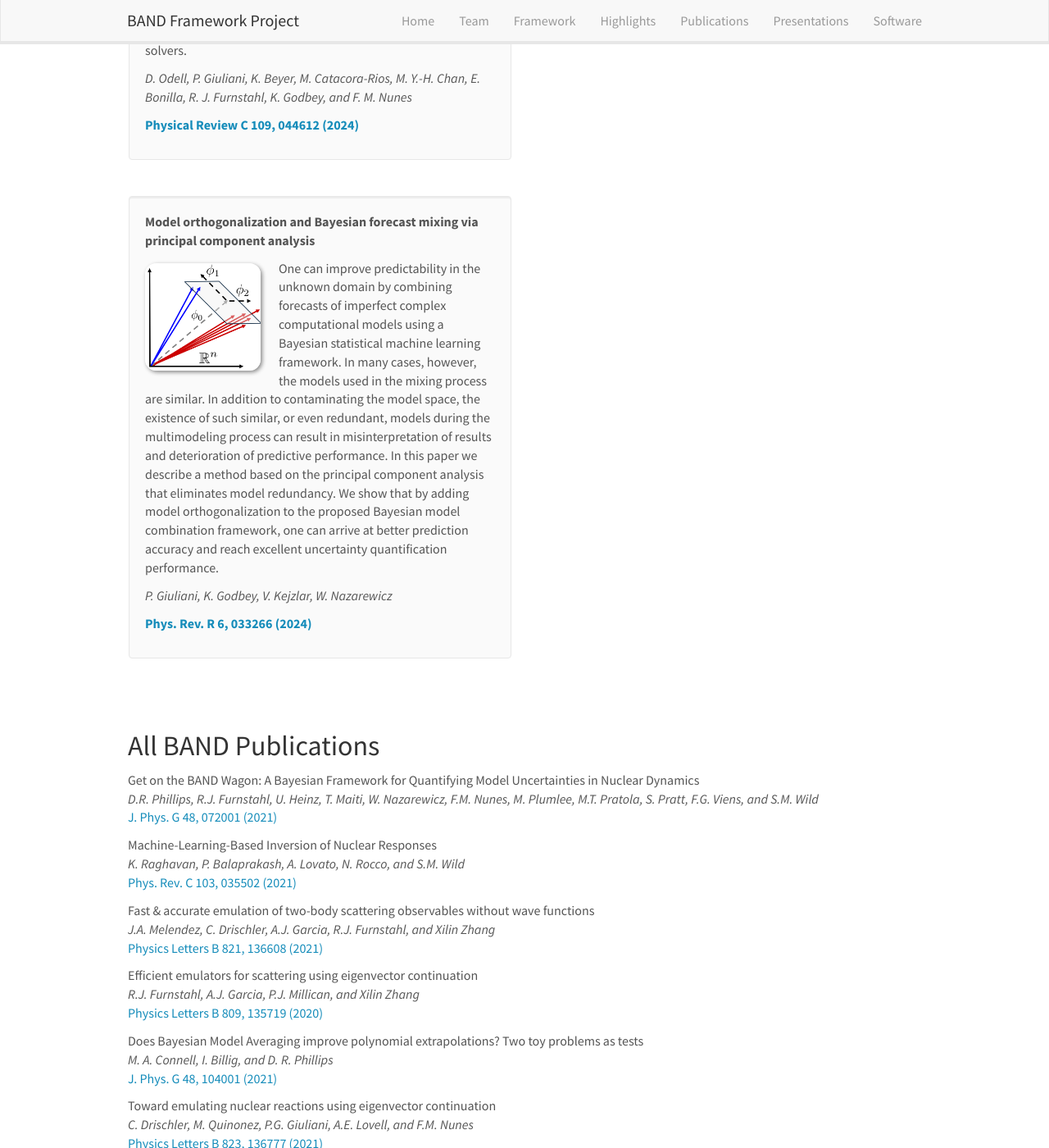
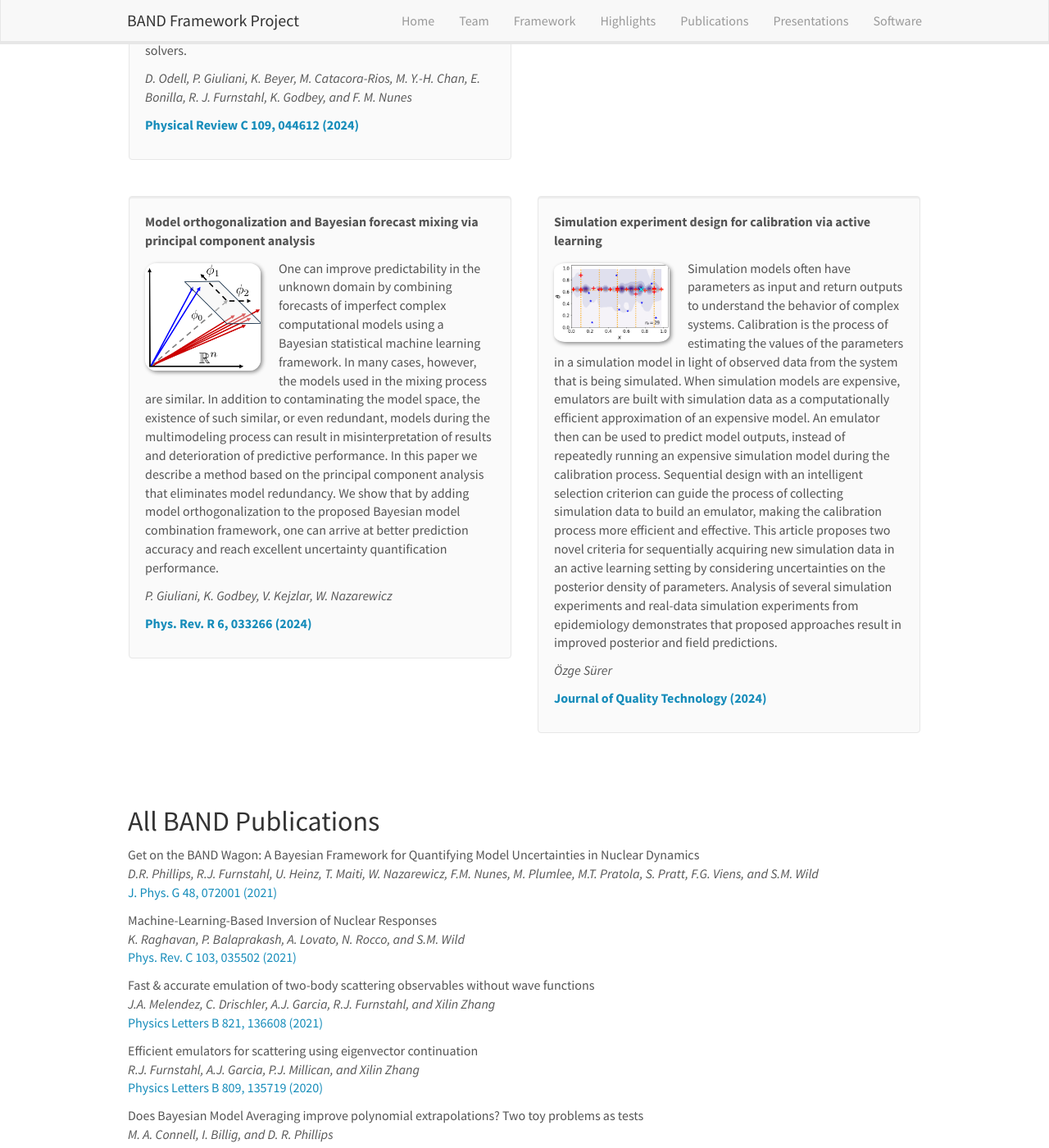
Before and after one commit to bandframework/bandframework.github.io, a Jekyll site: the page built from _pages/publications.md, in a window 1280 px wide and 1400 px high, scrolled down 13893 px. Shown: the whole window at 82% size. Built offline with Jekyll 4.4.1, drawn with Linux system fonts in a browser that asks for light colours; nearby versions of some CDN libraries; some of the changed text lies outside the part shown.

Commit message:
Updating pubs

```diff
--- a/_data/publist.yml
+++ b/_data/publist.yml
@@ -883,3 +883,24 @@
     display: Phys. Rev. R 6, 033266 (2024)
   highlight: 1
   news2:
+
+- title: "Simulation experiment design for calibration via active learning"
+  image: seq_des.png
+  description: >
+        Simulation models often have parameters as input and return outputs to understand the behavior of complex
+        systems. Calibration is the process of estimating the values of the parameters in a simulation model in
+        light of observed data from the system that is being simulated. When simulation models are expensive,
+        emulators are built with simulation data as a computationally efficient approximation of an expensive model.
+        An emulator then can be used to predict model outputs, instead of repeatedly running an expensive simulation
+        model during the calibration process. Sequential design with an intelligent selection criterion can guide
+        the process of collecting simulation data to build an emulator, making the calibration process more efficient
+        and effective. This article proposes two novel criteria for sequentially acquiring new simulation data in an
+        active learning setting by considering uncertainties on the posterior density of parameters. Analysis of several
+        simulation experiments and real-data simulation experiments from epidemiology demonstrates that proposed approaches
+        result in improved posterior and field predictions.
+  authors: Özge Sürer
+  link:
+    url: https://doi.org/10.1080/00224065.2024.2391780
+    display: Journal of Quality Technology (2024)
+  highlight: 1
+  news2:
```
Also changed, not shown: images/pubpic/seq_des.png (added).
